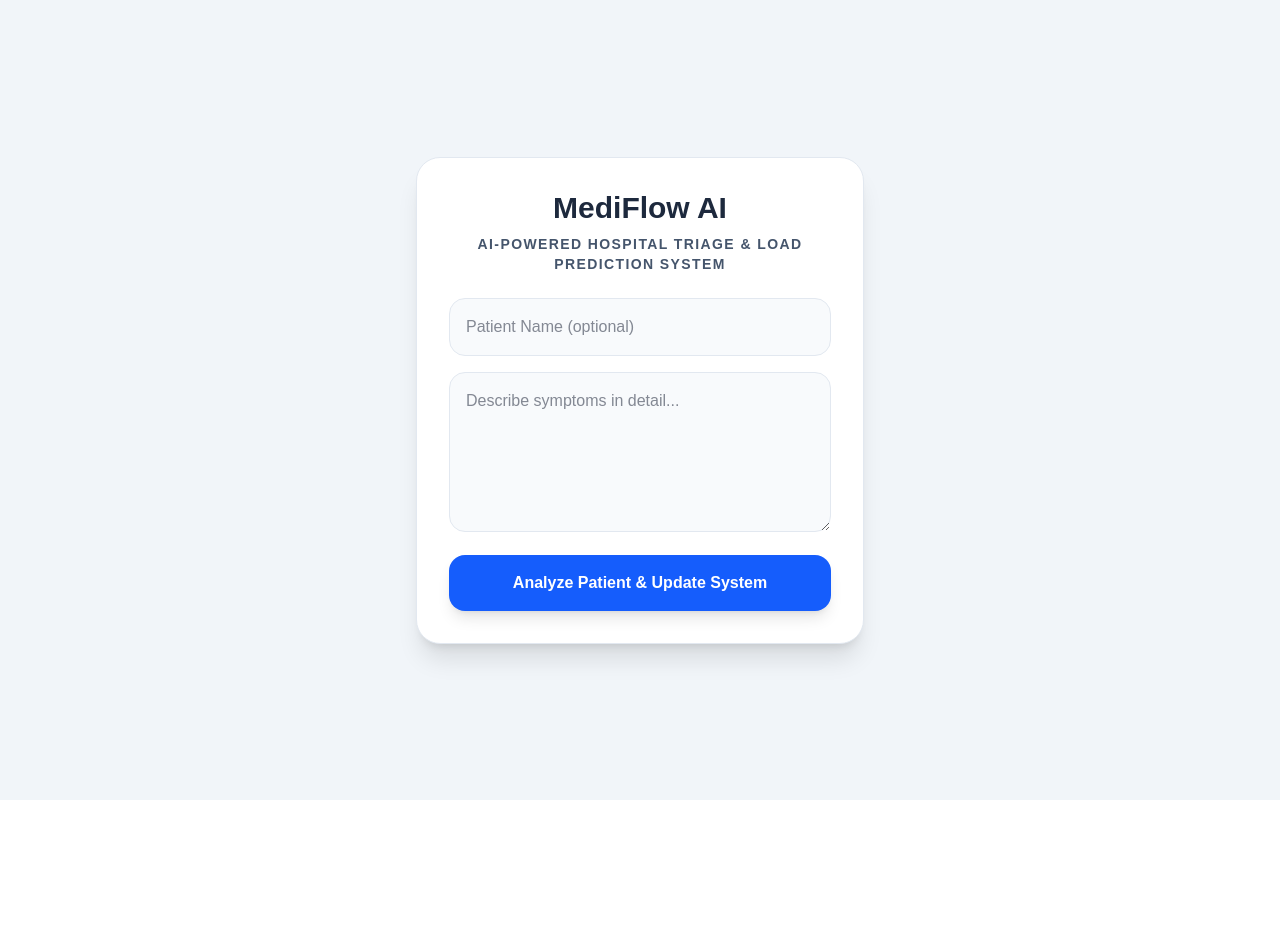
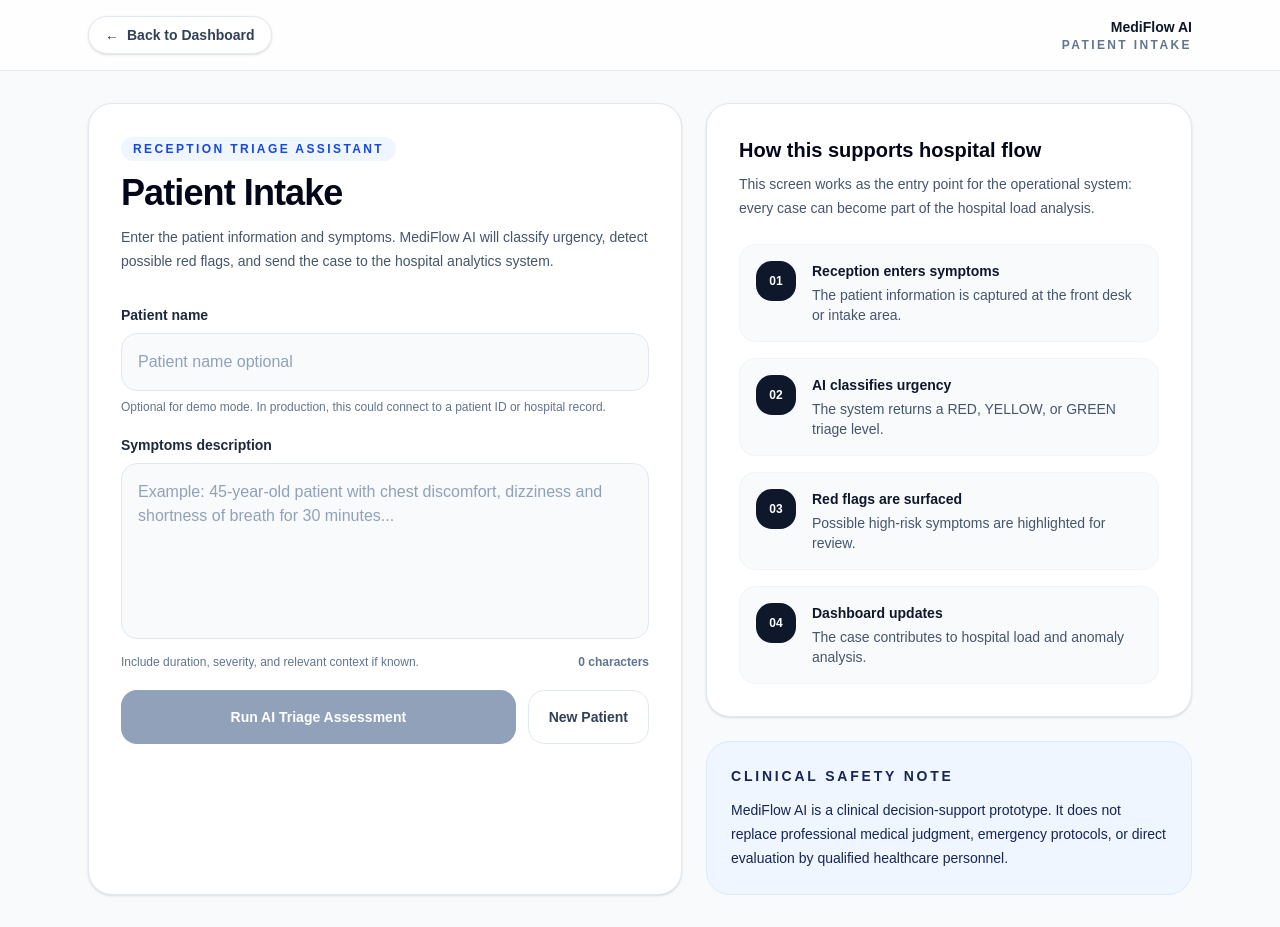
Before and after one commit to guillermoguevara887/MediFlow-AI, a Next.js app: page /patient in a window 1280 px wide. Before the commit the page ends 800 px from the top, so only its background shows below. Built offline with nearby package versions, Linux system fonts and the light colour scheme.

Commit message:
fix intake screen

```diff
--- a/src/app/patient/page.js
+++ b/src/app/patient/page.js
@@ -1,6 +1,43 @@
 "use client";
 
-import { useState } from "react";
+import Link from "next/link";
+import { useMemo, useState } from "react";
+
+const TRIAGE_STYLES = {
+  RED: {
+    label: "RED",
+    title: "Immediate attention recommended",
+    description:
+      "This patient may require urgent medical evaluation based on the symptoms provided.",
+    badgeClass: "bg-red-600 text-white",
+    cardClass: "bg-red-50 border-red-200 text-red-950",
+    icon: "🚨",
+  },
+  YELLOW: {
+    label: "YELLOW",
+    title: "Same-day clinical evaluation recommended",
+    description:
+      "This patient should be evaluated soon and may need same-day medical attention.",
+    badgeClass: "bg-amber-400 text-slate-950",
+    cardClass: "bg-amber-50 border-amber-200 text-amber-950",
+    icon: "⚠️",
+  },
+  GREEN: {
+    label: "GREEN",
+    title: "Routine care or referral recommended",
+    description:
+      "This case appears lower urgency, but clinical judgment should still be applied.",
+    badgeClass: "bg-emerald-500 text-white",
+    cardClass: "bg-emerald-50 border-emerald-200 text-emerald-950",
+    icon: "✅",
+  },
+};
+
+function normalizeArray(value) {
+  if (Array.isArray(value)) return value;
+  if (typeof value === "string" && value.trim()) return [value];
+  return [];
+}
 
 export default function Home() {
   const [nombre, setNombre] = useState("");
@@ -9,12 +46,35 @@
   const [cargando, setCargando] = useState(false);
   const [errorMsg, setErrorMsg] = useState("");
 
+  const sintomasTrim = sintomas.trim();
+  const nombreTrim = nombre.trim();
+
+  const color = resultado?.color?.toUpperCase?.() || "";
+  const triageStyle = TRIAGE_STYLES[color] || TRIAGE_STYLES.GREEN;
+
+  const reasons = useMemo(
+    () => normalizeArray(resultado?.reasons),
+    [resultado]
+  );
+
+  const redFlags = useMemo(() => {
+    return normalizeArray(
+      resultado?.red_flags_detected || resultado?.red_flags
+    );
+  }, [resultado]);
+
+  const limpiarFormulario = () => {
+    setNombre("");
+    setSintomas("");
+    setResultado(null);
+    setErrorMsg("");
+  };
+
   const analizarTriage = async () => {
     setErrorMsg("");
 
-    const sintomasTrim = sintomas.trim();
     if (!sintomasTrim) {
-      alert("Please describe symptoms");
+      setErrorMsg("Please describe the patient's symptoms before running triage.");
       return;
     }
 
@@ -24,9 +84,11 @@
     try {
       const res = await fetch("/api/triage", {
         method: "POST",
-        headers: { "Content-Type": "application/json" },
+        headers: {
+          "Content-Type": "application/json",
+        },
         body: JSON.stringify({
-          nombre: nombre.trim(),
+          nombre: nombreTrim,
           sintomas: sintomasTrim,
         }),
       });
@@ -38,6 +100,7 @@
           data?.mensaje ||
           data?.error ||
           "Request failed. Please try again.";
+
         setErrorMsg(msg);
         setResultado(null);
         return;
@@ -52,112 +115,269 @@
     }
   };
 
-  // 🔥 FIX COLOR
-  const color = resultado?.color?.toUpperCase();
+  return (
+    <main className="min-h-screen bg-slate-50 text-slate-950">
+      {/* TOP BAR */}
+      <header className="border-b border-slate-200 bg-white/80 backdrop-blur">
+        <div className="mx-auto flex w-full max-w-6xl items-center justify-between px-6 py-4">
+          <Link
+            href="/dashboard"
+            className="inline-flex items-center gap-2 rounded-full border border-slate-200 bg-white px-4 py-2 text-sm font-bold text-slate-700 shadow-sm transition hover:bg-slate-100"
+          >
+            <span>←</span>
+            <span>Back to Dashboard</span>
+          </Link>
 
-  const colorClass =
-    color === "RED"
-      ? "bg-red-600 text-white"
-      : color === "YELLOW"
-        ? "bg-amber-400 text-slate-900"
-        : "bg-emerald-500 text-white";
+          <div className="text-right">
+            <p className="text-sm font-black text-slate-900">MediFlow AI</p>
+            <p className="text-xs font-semibold uppercase tracking-[0.2em] text-slate-500">
+              Patient Intake
+            </p>
+          </div>
+        </div>
+      </header>
 
-  return (
-    <main className="min-h-screen bg-slate-100 flex flex-col items-center justify-center p-6">
-      <div className="bg-white p-8 rounded-3xl shadow-xl w-full max-w-md border border-slate-200">
+      <section className="mx-auto grid w-full max-w-6xl gap-6 px-6 py-8 lg:grid-cols-[1.1fr_0.9fr]">
+        {/* LEFT CARD - FORM */}
+        <div className="rounded-3xl border border-slate-200 bg-white p-6 shadow-sm md:p-8">
+          <div className="mb-8">
+            <div className="mb-3 inline-flex rounded-full bg-blue-50 px-3 py-1 text-xs font-black uppercase tracking-[0.2em] text-blue-700">
+              Reception triage assistant
+            </div>
 
-        {/* HEADER */}
-        <h1 className="text-3xl font-black text-slate-800 text-center mb-2">
-          MediFlow AI
+            <h1 className="text-3xl font-black tracking-tight text-slate-950 md:text-4xl">
+              Patient Intake
             </h1>
 
-        <p className="text-slate-600 text-center text-sm font-bold uppercase tracking-widest">
-          AI-powered hospital triage & load prediction system
+            <p className="mt-3 max-w-2xl text-sm leading-6 text-slate-600">
+              Enter the patient information and symptoms. MediFlow AI will
+              classify urgency, detect possible red flags, and send the case to
+              the hospital analytics system.
             </p>
+          </div>
 
-        {/* FORM */}
-        <div className="space-y-4 mt-6">
+          <div className="space-y-5">
+            <div>
+              <label className="mb-2 block text-sm font-bold text-slate-800">
+                Patient name
+              </label>
+
               <input
                 value={nombre}
                 onChange={(e) => setNombre(e.target.value)}
-            className="w-full p-4 bg-slate-50 text-slate-900 border border-slate-200 rounded-2xl focus:ring-2 focus:ring-blue-500 outline-none"
-            placeholder="Patient Name (optional)"
+                className="w-full rounded-2xl border border-slate-200 bg-slate-50 p-4 text-slate-900 outline-none transition placeholder:text-slate-400 focus:border-blue-500 focus:bg-white focus:ring-4 focus:ring-blue-100"
+                placeholder="Patient name optional"
               />
+
+              <p className="mt-2 text-xs text-slate-500">
+                Optional for demo mode. In production, this could connect to a
+                patient ID or hospital record.
+              </p>
+            </div>
+
+            <div>
+              <label className="mb-2 block text-sm font-bold text-slate-800">
+                Symptoms description
+              </label>
 
               <textarea
                 value={sintomas}
                 onChange={(e) => setSintomas(e.target.value)}
-            className="w-full p-4 bg-slate-50 text-slate-900 border border-slate-200 rounded-2xl h-40 focus:ring-2 focus:ring-blue-500 outline-none"
-            placeholder="Describe symptoms in detail..."
+                className="min-h-44 w-full resize-none rounded-2xl border border-slate-200 bg-slate-50 p-4 text-slate-900 outline-none transition placeholder:text-slate-400 focus:border-blue-500 focus:bg-white focus:ring-4 focus:ring-blue-100"
+                placeholder="Example: 45-year-old patient with chest discomfort, dizziness and shortness of breath for 30 minutes..."
               />
 
-          <button
-            onClick={analizarTriage}
-            disabled={cargando}
-            className={`w-full py-4 rounded-2xl font-bold text-white shadow-lg transition-all ${cargando
-                ? "bg-slate-400"
-                : "bg-blue-600 hover:bg-blue-700 active:scale-95"
-              }`}
-          >
-            {cargando
-              ? "Analyzing with Azure AI..."
-              : "Analyze Patient & Update System"}
-          </button>
+              <div className="mt-2 flex items-center justify-between gap-3 text-xs text-slate-500">
+                <p>Include duration, severity, and relevant context if known.</p>
+                <p className="font-semibold">{sintomas.length} characters</p>
+              </div>
             </div>
 
-        {/* ERROR */}
             {errorMsg && (
-          <div className="mt-6 p-4 rounded-2xl bg-slate-50 border text-slate-900 border-slate-200 text-sm">
-            <div className="font-bold mb-1">Error</div>
+              <div className="rounded-2xl border border-red-200 bg-red-50 p-4 text-sm text-red-900">
+                <div className="mb-1 font-black">Error</div>
                 <div>{errorMsg}</div>
               </div>
             )}
 
-        {/* RESULTADO */}
+            <div className="grid gap-3 sm:grid-cols-[1fr_auto]">
+              <button
+                onClick={analizarTriage}
+                disabled={cargando || !sintomasTrim}
+                className={`rounded-2xl px-5 py-4 text-sm font-black text-white shadow-lg shadow-blue-600/20 transition ${cargando || !sintomasTrim
+                    ? "cursor-not-allowed bg-slate-400 shadow-none"
+                    : "bg-blue-600 hover:bg-blue-700 active:scale-[0.99]"
+                  }`}
+              >
+                {cargando
+                  ? "Analyzing patient risk..."
+                  : "Run AI Triage Assessment"}
+              </button>
+
+              <button
+                onClick={limpiarFormulario}
+                type="button"
+                className="rounded-2xl border border-slate-200 bg-white px-5 py-4 text-sm font-black text-slate-700 transition hover:bg-slate-100"
+              >
+                New Patient
+              </button>
+            </div>
+          </div>
+        </div>
+
+        {/* RIGHT CARD - FLOW */}
+        <aside className="space-y-6">
+          <div className="rounded-3xl border border-slate-200 bg-white p-6 shadow-sm md:p-8">
+            <h2 className="text-xl font-black text-slate-950">
+              How this supports hospital flow
+            </h2>
+
+            <p className="mt-2 text-sm leading-6 text-slate-600">
+              This screen works as the entry point for the operational system:
+              every case can become part of the hospital load analysis.
+            </p>
+
+            <div className="mt-6 space-y-4">
+              {[
+                {
+                  step: "01",
+                  title: "Reception enters symptoms",
+                  text: "The patient information is captured at the front desk or intake area.",
+                },
+                {
+                  step: "02",
+                  title: "AI classifies urgency",
+                  text: "The system returns a RED, YELLOW, or GREEN triage level.",
+                },
+                {
+                  step: "03",
+                  title: "Red flags are surfaced",
+                  text: "Possible high-risk symptoms are highlighted for review.",
+                },
+                {
+                  step: "04",
+                  title: "Dashboard updates",
+                  text: "The case contributes to hospital load and anomaly analysis.",
+                },
+              ].map((item) => (
+                <div
+                  key={item.step}
+                  className="flex gap-4 rounded-2xl border border-slate-100 bg-slate-50 p-4"
+                >
+                  <div className="flex h-10 w-10 shrink-0 items-center justify-center rounded-2xl bg-slate-900 text-xs font-black text-white">
+                    {item.step}
+                  </div>
+
+                  <div>
+                    <h3 className="text-sm font-black text-slate-900">
+                      {item.title}
+                    </h3>
+                    <p className="mt-1 text-sm leading-5 text-slate-600">
+                      {item.text}
+                    </p>
+                  </div>
+                </div>
+              ))}
+            </div>
+          </div>
+
+          <div className="rounded-3xl border border-blue-100 bg-blue-50 p-6 text-blue-950">
+            <h3 className="text-sm font-black uppercase tracking-[0.2em]">
+              Clinical safety note
+            </h3>
+
+            <p className="mt-3 text-sm leading-6">
+              MediFlow AI is a clinical decision-support prototype. It does not
+              replace professional medical judgment, emergency protocols, or
+              direct evaluation by qualified healthcare personnel.
+            </p>
+          </div>
+        </aside>
+      </section>
+
+      {/* RESULT */}
       {resultado && (
-          <div className={`mt-8 p-6 rounded-2xl text-center ${colorClass}`}>
-            <h2 className="text-2xl font-black">{color}</h2>
+        <section className="mx-auto w-full max-w-6xl px-6 pb-10">
+          <div
+            className={`rounded-3xl border p-6 shadow-sm md:p-8 ${triageStyle.cardClass}`}
+          >
+            <div className="flex flex-col gap-5 md:flex-row md:items-start md:justify-between">
+              <div>
+                <div className="flex items-center gap-3">
+                  <span className="text-3xl">{triageStyle.icon}</span>
 
-            <p className="mt-2 text-sm">{resultado.mensaje}</p>
+                  <span
+                    className={`rounded-full px-4 py-2 text-sm font-black shadow-sm ${triageStyle.badgeClass}`}
+                  >
+                    {triageStyle.label}
+                  </span>
+                </div>
 
-            {/* Reasons */}
-            {resultado.reasons?.length > 0 && (
-              <div className="mt-4 text-left">
-                <div className="text-xs font-bold uppercase">Why?</div>
-                <ul className="mt-2 text-sm list-disc list-inside">
-                  {resultado.reasons.map((r, i) => (
-                    <li key={i}>{r}</li>
+                <h2 className="mt-5 text-2xl font-black tracking-tight">
+                  {triageStyle.title}
+                </h2>
+
+                <p className="mt-2 max-w-3xl text-sm leading-6">
+                  {resultado.mensaje || triageStyle.description}
+                </p>
+              </div>
+
+              <div className="rounded-2xl bg-white/70 p-4 text-sm shadow-sm">
+                <p className="font-black">System status</p>
+                <p className="mt-1 opacity-80">
+                  Case saved for hospital load analysis.
+                </p>
+              </div>
+            </div>
+
+            <div className="mt-6 grid gap-4 lg:grid-cols-2">
+              <div className="rounded-2xl bg-white/70 p-5 shadow-sm">
+                <h3 className="text-xs font-black uppercase tracking-[0.2em]">
+                  Reasoning
+                </h3>
+
+                {reasons.length > 0 ? (
+                  <ul className="mt-3 space-y-2 text-sm leading-6">
+                    {reasons.map((reason, index) => (
+                      <li key={index} className="flex gap-2">
+                        <span className="font-black">•</span>
+                        <span>{reason}</span>
+                      </li>
                     ))}
                   </ul>
+                ) : (
+                  <p className="mt-3 text-sm opacity-80">
+                    No reasoning details were returned by the triage API.
+                  </p>
+                )}
               </div>
-            )}
 
-            {/* Red Flags */}
-            {resultado.red_flags_detected?.length > 0 && (
-              <div className="mt-4 text-left">
-                <div className="text-xs font-bold uppercase">
+              <div className="rounded-2xl bg-white/70 p-5 shadow-sm">
+                <h3 className="text-xs font-black uppercase tracking-[0.2em]">
                   Red flags detected
-                </div>
-                <div className="mt-2 flex flex-wrap gap-2">
-                  {resultado.red_flags_detected.map((rf, i) => (
+                </h3>
+
+                {redFlags.length > 0 ? (
+                  <div className="mt-3 flex flex-wrap gap-2">
+                    {redFlags.map((flag, index) => (
                       <span
-                      key={i}
-                      className="px-3 py-1 text-xs font-bold bg-black/20 rounded-full"
+                        key={index}
+                        className="rounded-full bg-slate-950 px-3 py-1 text-xs font-black text-white"
                       >
-                      {rf}
+                        {flag}
                       </span>
                     ))}
                   </div>
-              </div>
+                ) : (
+                  <p className="mt-3 text-sm opacity-80">
+                    No explicit red flags were detected in this response.
+                  </p>
                 )}
-
-            {/* MESSAGE */}
-            <div className="mt-4 text-xs opacity-90">
-              This case contributes to hospital load analysis
               </div>
             </div>
+          </div>
+        </section>
       )}
-      </div>
     </main>
   );
 }
```
Lines whose indentation alone changed are shown as unchanged.
